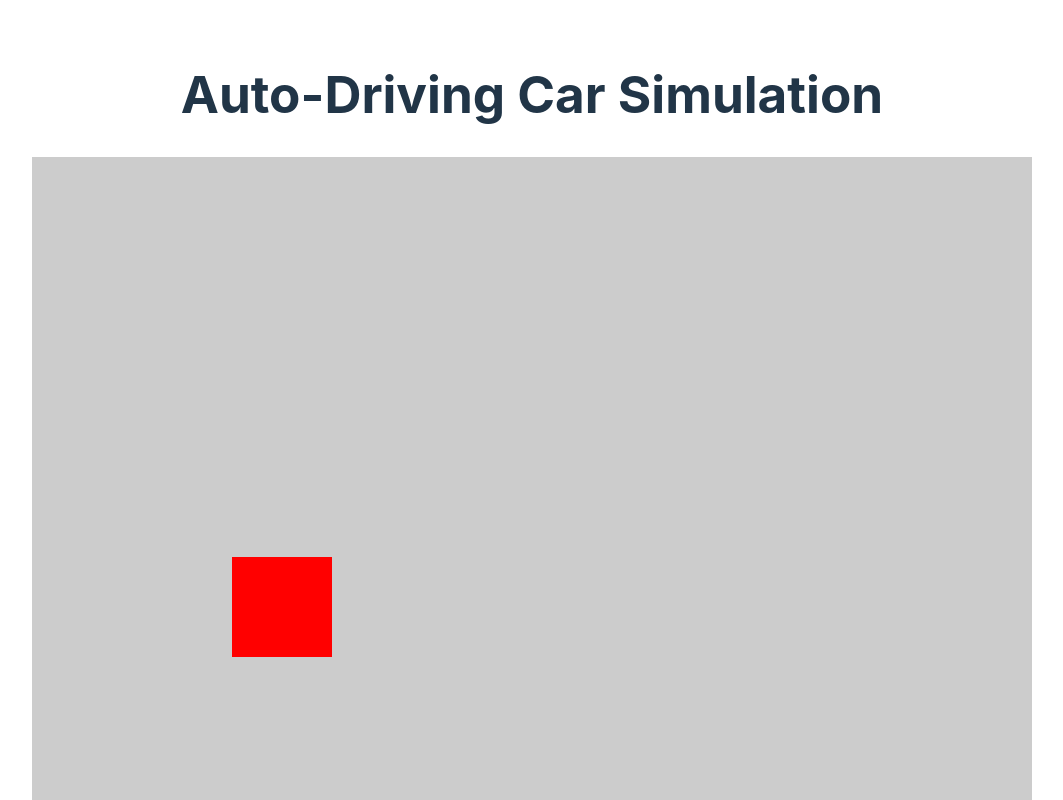
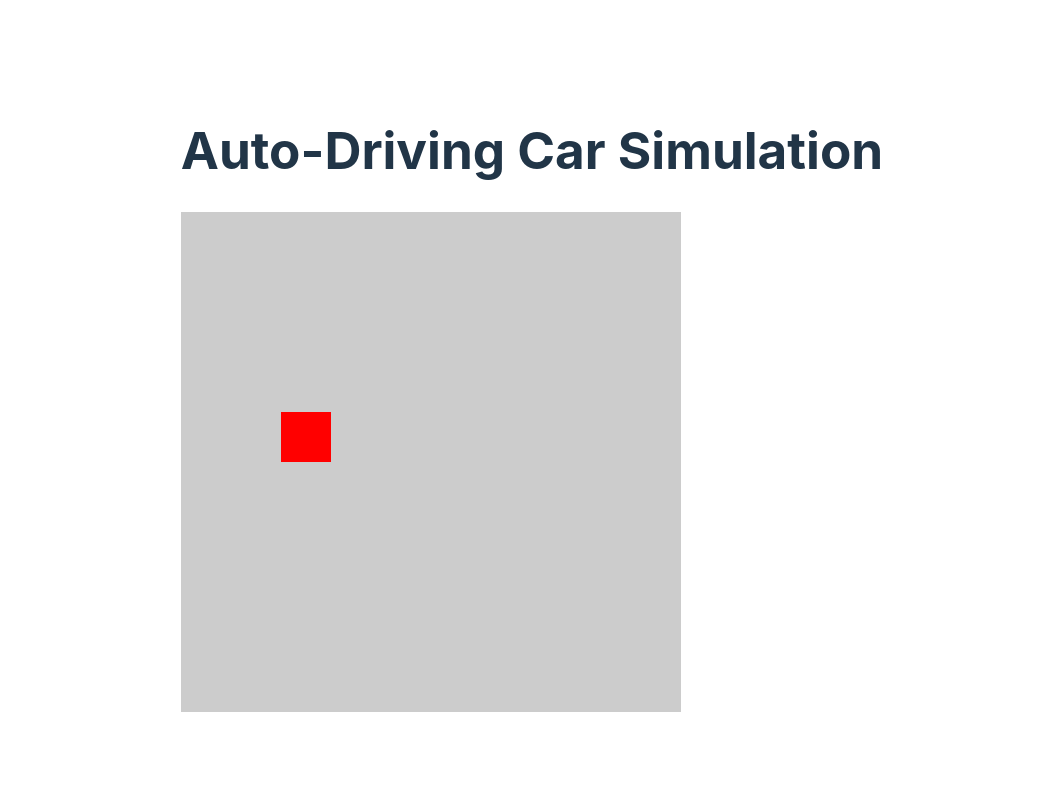
Before and after one commit to randalvance/auto-driving-car-simulation-react, a React (Vite) app: page / in a window 1280 px wide. Shown: the top 800 px of the page, without its empty margins (108-1171 px from the left). Built offline with nearby package versions, Linux system fonts and the light colour scheme.

Commit message:
Half the sizes as current one is too big

```diff
--- a/src/components/Field/Field.tsx
+++ b/src/components/Field/Field.tsx
@@ -18,14 +18,14 @@ export const Field: React.FC<Props> = ({ width, height, cars }) => {
     <div
       className={styles.field}
       role="field"
-      style={{ width: width * 100, height: height * 100 }}
+      style={{ width: width * 50, height: height * 50 }}
     >
       {cars.map((car, index) => (
         <div
           key={index}
           className={styles.car}
           role="car"
-          style={{ bottom: car.y * 100, left: car.x * 100 }}
+          style={{ bottom: car.y * 50, left: car.x * 50 }}
         />
       ))}
     </div>
--- a/src/components/Field/styles.module.css
+++ b/src/components/Field/styles.module.css
@@ -6,6 +6,6 @@
 .car {
     position: absolute;
     background: #ff0000;
-    width: 100px;
-    height: 100px;
+    width: 50px;
+    height: 50px;
 }
```
Also changed, not shown: 1 other file (tests, documents, lock files or other folders).
